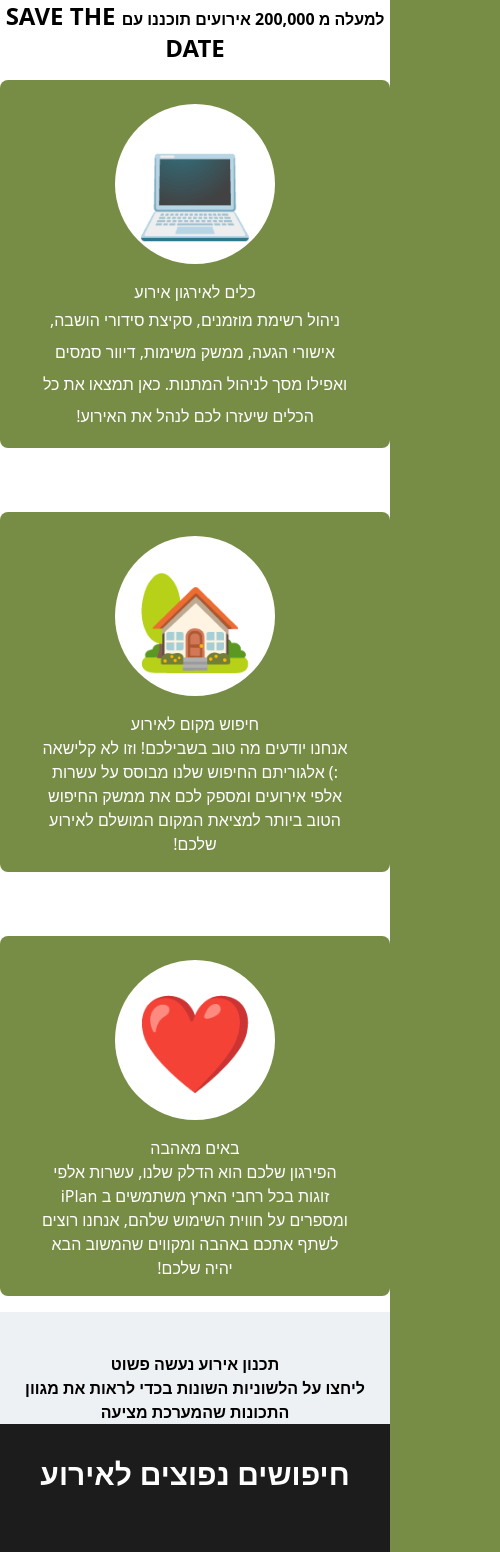
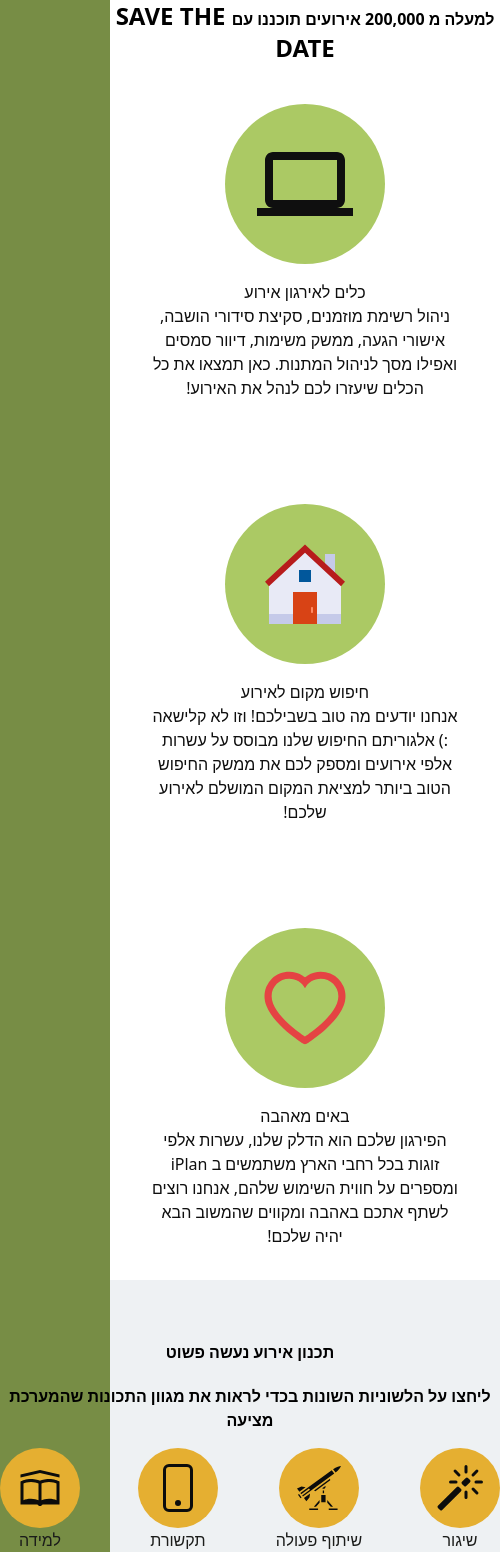
Before and after one commit to Israel-Rosenblum/Save_The_Date, a React (Vite) app in the folder client/: page / in a window 390 px wide. Shown: the part 432-1984 px from the top of the page, 500 px wide, since content can reach past the window. Built offline with nearby package versions, Linux system fonts and the light colour scheme.

Commit message:
interface about plan

```diff
--- a/client/src/components/About.jsx
+++ b/client/src/components/About.jsx
@@ -1,5 +1,7 @@
 import React from 'react'
-
+import { AiOutlineHeart } from "react-icons/ai";
+import { FcHome } from "react-icons/fc";
+import { MdComputer } from "react-icons/md";
 export default function About() {
   return (
     <div className=' bg-white text-center mt-20   h-full  '>
@@ -7,29 +9,30 @@ export default function About() {
 
       <div className='text-white max-w-[1240px] mx-auto grid md:grid-cols-3 gap-8' >
 
-        <div className=' w-full   p-4  my-4  rounded-lg  bg-[#778D45]'>
-          <div className='flex justify-center rounded-full mt-2 mx-auto bg-[white] w-40 h-40  hover:scale-105 duration-300 '>
-            <span className='text-8xl my-auto  text-[#778D45] '>💻</span>
+        <div className=' w-full   p-4  my-4  rounded-lg '>
+          <div className='flex justify-center rounded-full mt-2 mx-auto  w-40 h-40  bg-[#abc964] hover:scale-105 duration-300 '>
+            <span className='text-8xl my-auto  text-[#0f0f0f] '><MdComputer /></span>
           </div>
-          <h1 className='mt-4 px-6'>כלים לאירגון אירוע</h1>
-          <p className='px-6 leading-8'>ניהול רשימת מוזמנים, סקיצת סידורי הושבה, אישורי הגעה, ממשק משימות, דיוור סמסים ואפילו מסך לניהול המתנות. כאן תמצאו את כל הכלים שיעזרו לכם לנהל את האירוע!</p>
+          <h1 className='mt-4 px-6 text-[#0f0f0f]'>כלים לאירגון אירוע</h1>
+          <p className='px-6 text-[#0f0f0f] '>ניהול רשימת מוזמנים, סקיצת סידורי הושבה, אישורי הגעה, ממשק משימות, דיוור סמסים ואפילו מסך לניהול המתנות. כאן תמצאו את כל הכלים שיעזרו לכם לנהל את האירוע!</p>
         </div>
 
-        <div className=' w-full   p-4 my-4 rounded-lg  bg-[#778D45]'>
-          <div className=' flex justify-center rounded-full mt-2 mx-auto bg-[white] w-40 h-40 hover:scale-105 duration-300  '>
-            <span className='text-8xl my-auto text-[#778D45]'>🏡</span>
+        <div className=' w-full   p-4 my-4 rounded-lg '>
+          <div className=' flex justify-center rounded-full mt-2 mx-auto bg-[#abc964] w-40 h-40 hover:scale-105 duration-300  '>
+            <span className='text-8xl my-auto text-[#778D45]'><FcHome /></span>
           </div>
-          <h1 className='mt-4 px-6'>חיפוש מקום לאירוע  </h1>
-          <p className='px-6'> אנחנו יודעים מה טוב בשבילכם! וזו לא קלישאה :)
+          <h1 className='mt-4 px-6 text-[#0f0f0f]'>חיפוש מקום לאירוע  </h1>
+          <p className='px-6 text-[#0f0f0f]'> אנחנו יודעים מה טוב בשבילכם! וזו לא קלישאה :)
             אלגוריתם החיפוש שלנו מבוסס על עשרות אלפי אירועים ומספק לכם את ממשק החיפוש הטוב ביותר למציאת המקום המושלם לאירוע שלכם!</p>
         </div>
 
-        <div className=' w-full   p-4 my-4 rounded-lg   bg-[#778D45]'>
-          <div className='flex justify-center rounded-full mt-2 mx-auto bg-[white] w-40 h-40 hover:scale-105 duration-300 '>
-            <span className='text-8xl my-auto  text-[#778D45]'>❤️</span>
+        <div className=' w-full   p-4 my-4 rounded-lg   '>
+          <div className='flex justify-center rounded-full mt-2 mx-auto bg-[#abc964] w-40 h-40 hover:scale-105 duration-300 '>
+            <span className='text-8xl my-auto  text-[#e54343]'><AiOutlineHeart />
+            </span>
           </div>
-          <h1 className='mt-4 px-6'>  באים מאהבה</h1>
-          <p className='px-6'>הפירגון שלכם הוא הדלק שלנו, עשרות אלפי זוגות בכל רחבי הארץ משתמשים ב iPlan ומספרים על חווית השימוש שלהם, אנחנו רוצים לשתף אתכם באהבה ומקווים שהמשוב הבא יהיה שלכם!</p>
+          <h1 className='mt-4 px-6 text-[#0f0f0f]'>  באים מאהבה</h1>
+          <p className='px-6 text-[#0f0f0f]'>הפירגון שלכם הוא הדלק שלנו, עשרות אלפי זוגות בכל רחבי הארץ משתמשים ב iPlan ומספרים על חווית השימוש שלהם, אנחנו רוצים לשתף אתכם באהבה ומקווים שהמשוב הבא יהיה שלכם!</p>
         </div>
 
 
--- a/client/src/components/Footer.jsx
+++ b/client/src/components/Footer.jsx
@@ -2,7 +2,7 @@ import React from 'react'
 
 export default function Footer() {
   return (
-    <div className='h-full b-0 text-white bg-[#1c1c1c]'>
+    <div className='h-[400px] mb-0 text-white bg-[#1c1c1c]'>
       <div className='max-w-[1240px] mx-auto'>
         <h1 className='text-center pt-8 font-bold text-3xl' >חיפושים נפוצים לאירוע</h1>
         <div className='  mt-14 flex justify-between '>
--- a/client/src/components/Header.jsx
+++ b/client/src/components/Header.jsx
@@ -12,7 +12,7 @@ export default function Header() {
         localStorage.clear();
     }
     return (
-        <div className='text-white flex justify-between items-center  h-24 max-w-[1240px] mx-auto px-4  border-b '>
+        <div className='text-white flex justify-between items-center   h-24 max-w-[1240px] mx-auto px-4  border-b '>
             <h1 onClick={clearStorage} className='w-full text-4xl font-bold text-[#101519]' >
                 <Link to={'/'}>   SAVE THE DATE</Link></h1>
             <ul className=' hidden md:flex'>
--- a/client/src/components/ListHalls.jsx
+++ b/client/src/components/ListHalls.jsx
@@ -26,7 +26,7 @@ export default function ListHalls() {
               <li>{filterResults[date].amount}</li>
             </ul>
 
-          <ul className="flex flex-row justify-around p-3 my-5 mx-2 border-solid border-2 border-black ">
+            <ul className="flex flex-row justify-around  my-5 mx-2   ">
               <li><FaPhone size={20} /></li>
               <li>{filterResults[date].phone}</li>
               <li><FaLocationDot size={20} /></li>
--- a/client/src/components/Map.jsx
+++ /dev/null
@@ -1,7 +0,0 @@
-import React from 'react'
-
-export default function Map() {
-  return (
-    <div className=" h-[600px]">Map</div>
-  )
-}
--- a/client/src/components/Plan.jsx
+++ b/client/src/components/Plan.jsx
@@ -1,17 +1,54 @@
 import React, { useState } from 'react'
+import { LiaSchoolSolid } from "react-icons/lia";
+import { BsPhone, BsMagic } from "react-icons/bs";
+import { GiMissileLauncher } from "react-icons/gi";
 
+// import { BsMagic } from "react-icons/bs";
+// import { GiSubmarineMissile } from "react-icons/gi";
 export default function Plan() {
+  const aboutPlan = [
+    "3 - 2 - 1 ממריאים!  לתכנן ולנהל אירוע זו משימה מאתגרת(במיוחד למי שעושה זאת בפעם הראשונה אבל עם מערכת מתקדמת שמכוונת אתכם לאורך הדרך המשימה הופכת לחוויה מהנה. ארגז הכלים החדש שהכנו לכם מלא בכלים טכנולוגים מתקדמים שיהפכו אתכם למקצוענים!",
+    " אירוע מושלם דורש עבודת צוות מושלמת  מאז ומתמיד המפתח לאירוע טוב היה סנכרון בין הגורמים השונים שלוקחים בו חלק. כשאתם וכל נותני השירות שלכם עובדים באותה מערכת ומקבלים תמונת מצב אחידה מכל מקום ובכל שעה, האירוע שלכם בדרך הנכונה להצלחה!",
+    "שומרים על קשר עם האורחי כדי שהאורחים שלכם ירגישו כמה הם חשובים לכם אתם תירצו להיות איתם בקשר. לספר להם על האירוע, לשאול אותם אם הם מגיעים, לברר אם הם צריכים משהו מיוחד, לעדכן אותם שיהיה קריר וכדאי להביא משהו חם, לשלוח הוראות הגעה, לעדכן שיש חניה ואפילו לומר תודה! נשמע מורכב? אנחנו פה בשביל לאפשר לכם לעשות את זה בלחיצת כפתור",
+    " ללמוד מכל צע    אנחנו רוצים לעשות לכם סדר בבלאגן, זו הרי הסיבה המרכזית שבגללה אתם משתמשים במערכת שלנו! תנו לנו לעזור לכם להשתמש בכל המידע שתצברו בדרך לאירוע. עם ממשק סטטיסטיקות פשוט ומובן, תדעו בדיוק כמה אורחים הזמנתם, וכמה מגיעים. תוכלו לראות חלוקה ברורה לצדדים הלוקחים חלק באירוע, גם לפי קבוצות ואפילו סיכום של המתנות שקיבלתם."
+  ];
+  const [indexPlan, setIndexPlan] = useState(10)
 
   return (
-    <div className='grid md:grid-cols-2 h-full '>
-      <section className='bg-[#eef1f3]'>
-        <h1 className='md:text-3xl sm:text-2xl text-1xl font-bold pt-10 text-center'>תכנון אירוע נעשה פשוט</h1>
-        <h3 className='font-bold text-center'>ליחצו על הלשוניות השונות בכדי לראות את מגוון התכונות שהמערכת מציעה</h3>
+    <div className='grid lg:grid-cols-2 h-full bg-[#eef1f3]  '>
+      <section className='max-w-[800px] mx-auto'>
+        <h1 className='md:text-3xl sm:text-2xl text-1xl font-bold pt-10 text-center my-5'>תכנון אירוע נעשה פשוט</h1>
+        <h3 className='font-bold text-center mb-4'>ליחצו על הלשוניות השונות בכדי לראות את מגוון התכונות שהמערכת מציעה</h3>
+        <div>
+          <ul className='flex justify-between items-center'>
+            <li onClick={() => setIndexPlan(0)} className='grid justify-items-center' >
+              <div className=' flex justify-center rounded-full h-20 w-20 item-center  m-auto p-4  text-5xl text-[#0c0c0c]   bg-[#e5af31]'><BsMagic /></div>
+              <div><h3 className=' text-[#1b1c1a]  '>שיגור</h3></div>
+            </li>
+
+            <li onClick={() => setIndexPlan(1)} className='grid justify-items-center'>
+              <div className=' flex justify-center rounded-full h-20 w-20 item-center  m-auto p-4 text-5xl text-[#0c0c0c]   bg-[#e5af31]'><GiMissileLauncher /></div>
+              <div> <h3 className='text-[#1b1c1a] '>שיתוף פעולה</h3></div>
+            </li>
+
+            <li onClick={() => setIndexPlan(2)} className='grid justify-items-center'>
+              <div className=' flex justify-center rounded-full h-20 w-20 item-center  m-auto p-4 text-5xl text-[#0c0c0c]   bg-[#e5af31]'> <BsPhone /></div>
+              <div><h3 className='text-[#1b1c1a] '>תקשורת</h3></div>
+            </li>
+
+            <li onClick={() => setIndexPlan(3)} className='grid justify-items-center'>
+              <div className=' flex justify-center rounded-full h-20 w-20 item-center  m-auto p-4 text-5xl text-[#0c0c0c]   bg-[#e5af31]'> <LiaSchoolSolid /></div>
+              <div><h3 className='text-[#1b1c1a]'>למידה</h3></div>
+            </li>
+          </ul>
+        </div>
+
+        <div className='w-[500px] my-5 text-start leading-8'>{aboutPlan[indexPlan]}</div>
       </section>
 
-      <section className="h-full">
-
-
+      <section className="h-full hidden lg:block">
+        <img className='rotate-180'
+          src="https://res.cloudinary.com/dzvdihcc0/image/upload/v1712488056/venue_mxd6d9.jpg" alt="" />
       </section>
 
     </div>
--- a/client/src/components/UserHall.jsx
+++ b/client/src/components/UserHall.jsx
@@ -39,7 +39,7 @@ export default function UserHall() {
               src={userHallData[index]?.image} alt="" />
           </div>
           <div className='text-white mt-20 max-w-[1240px]' >
-            <h1 className='md:text-5xl sm:text-4xl text-3xl font-bold p-2 m-2'>
+            <h1 className=' md:text-5xl sm:text-4xl text-3xl font-bold p-2 '>
               {userHallData[index]?.hallName}
             </h1>
           </div>
@@ -76,7 +76,7 @@ export default function UserHall() {
             <UserCalender emptiDate={userHallData[index]?.dates} />
           </div>
           <div className='bg-white grid md:grid-cols-2 gap-8  '>
-            <div className='my-10  ' >
+            <div className='p-5  ' >
               <h1 className=' bg-[#778D45] text-white max-w-96 mt-20 h-12 text-center p-3 mx-auto '>
                 יצירת קשר/הצעת מחיר</h1>
               <h2 className='max-w-96 mt-5 h-12 text-center mx-auto text-2xl '>
@@ -89,7 +89,7 @@ export default function UserHall() {
             </div>
           </div>
         </div>
-      )) }
+      ))}
     </div>
   )
 }
```
Also changed, not shown: client/src/components/Contact.jsx (added, +48 -0 lines), client/src/components/Display.jsx (+4 -4 lines), client/src/components/Hall.jsx (+12 -12 lines), client/src/components/upload/UploadImage.jsx (+1 -8 lines), client/src/assets/venue.jpg (added). Lines whose indentation alone changed are shown as unchanged.
